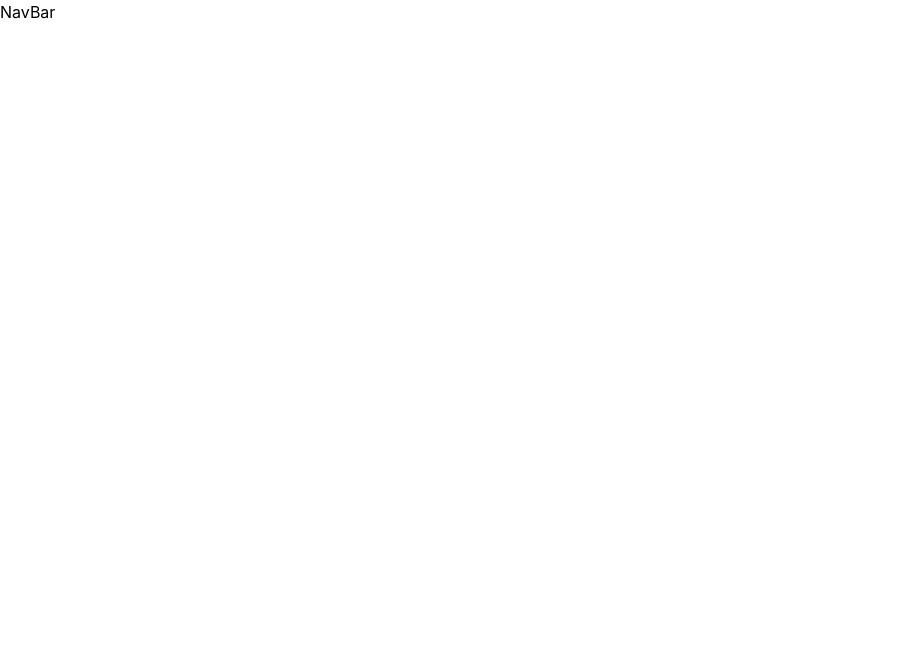
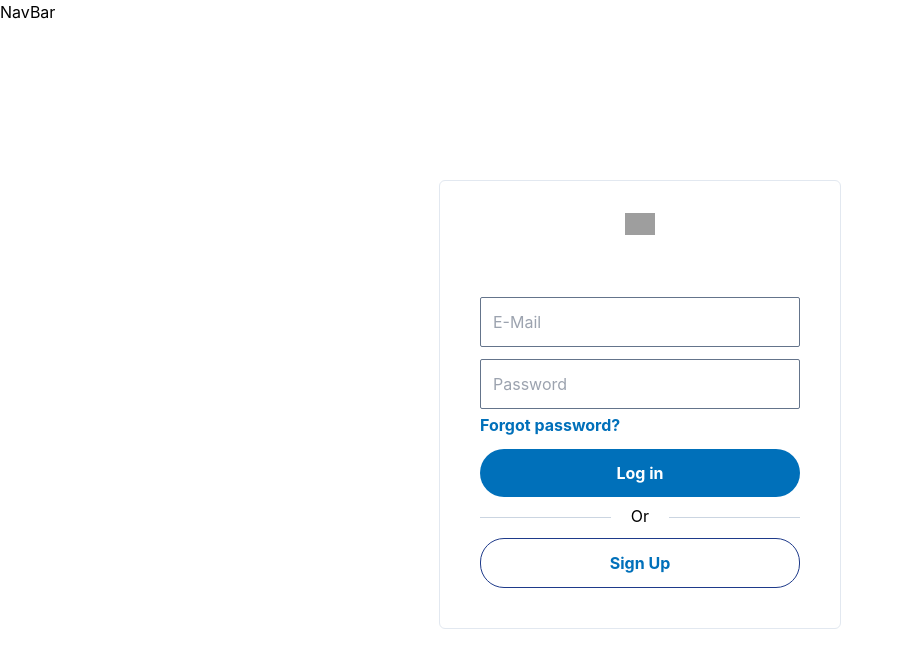
Before and after one commit to Dwisgolmog/securityWeb, a React (Create React App) app in the folder client/: page /login in a window 1280 px wide. Shown: the top 668 px of the page, without its empty margins (0-903 px from the left). Built offline with nearby package versions, Linux system fonts and the light colour scheme; grey boxes are pictures that could not be loaded.

Commit message:
로그인 및 회원가입 페이지 생성

```diff
--- /dev/null
+++ b/client/src/component/Login.js
@@ -0,0 +1,27 @@
+import { Link } from "react-router-dom";
+
+function Login() {
+    return (
+        <div class="min-h-screen flex justify-center items-center bg-white">
+            <div class="p-10 border-[1px] -mt-10 border-slate-200 rounded-md flex flex-col items-center space-y-3">
+                <div class="py-8">
+                    <img width="30" class="-mt-10" src="https://www.paypalobjects.com/images/shared/momgram@2x.png" />
+                </div>
+                <input class="p-3 border-[1px] border-slate-500 rounded-sm w-80" placeholder="E-Mail" />
+                <div class="flex flex-col space-y-1">
+                    <input class="p-3 border-[1px] border-slate-500 rounded-sm w-80" placeholder="Password" />
+                    <p class="font-bold text-[#0070ba]">Forgot password?</p>
+                </div>
+                <div class="flex flex-col space-y-5 w-full">
+                    <button class="w-full bg-[#0070ba] rounded-3xl p-3 text-white font-bold transition duration-200 hover:bg-[#003087]">Log in</button>
+                    <div class="flex items-center justify-center border-t-[1px] border-t-slate-300 w-full relative">
+                        <div class="-mt-1 font-bod bg-white px-5 absolute">Or</div>
+                    </div>
+                    <Link to="/SingUp"><button class="w-full border-blue-900 hover:border-[#003087] hover:border-[2px] border-[1px] rounded-3xl p-3 text-[#0070ba] font-bold transition duration-200">Sign Up</button></Link>
+                </div>
+            </div>
+        </div>
+    );
+}
+
+export default Login
--- /dev/null
+++ b/client/src/component/Signup.js
@@ -0,0 +1,25 @@
+function SingUp() {
+    return (
+        <div class="min-h-screen flex justify-center items-center bg-white">
+            <div class="p-10 border-[1px] -mt-10 border-slate-200 rounded-md flex flex-col items-center space-y-3">
+                <div class="py-8">
+                    <img width="30" class="-mt-10" src="https://www.paypalobjects.com/images/shared/momgram@2x.png" />
+                </div>
+
+
+                <input class="p-3 border-[1px] border-slate-500 rounded-sm w-80" placeholder="E-Mail" />
+                <input class="p-3 border-[1px] border-slate-500 rounded-sm w-80" placeholder="Password" />
+                <input class="p-3 border-[1px] border-slate-500 rounded-sm w-80" placeholder="Name" />
+
+
+                <div class="box-content h-10"></div>
+
+                <div class="flex flex-col space-y-5 w-full">
+                    <button class="w-full bg-[#0070ba] rounded-3xl p-3 text-white font-bold transition duration-200 hover:bg-[#003087]">SingUp</button>
+                </div>
+            </div>
+        </div>
+    );
+}
+
+export default SingUp
```
Also changed, not shown: client/src/App.js (+4 -4 lines).
